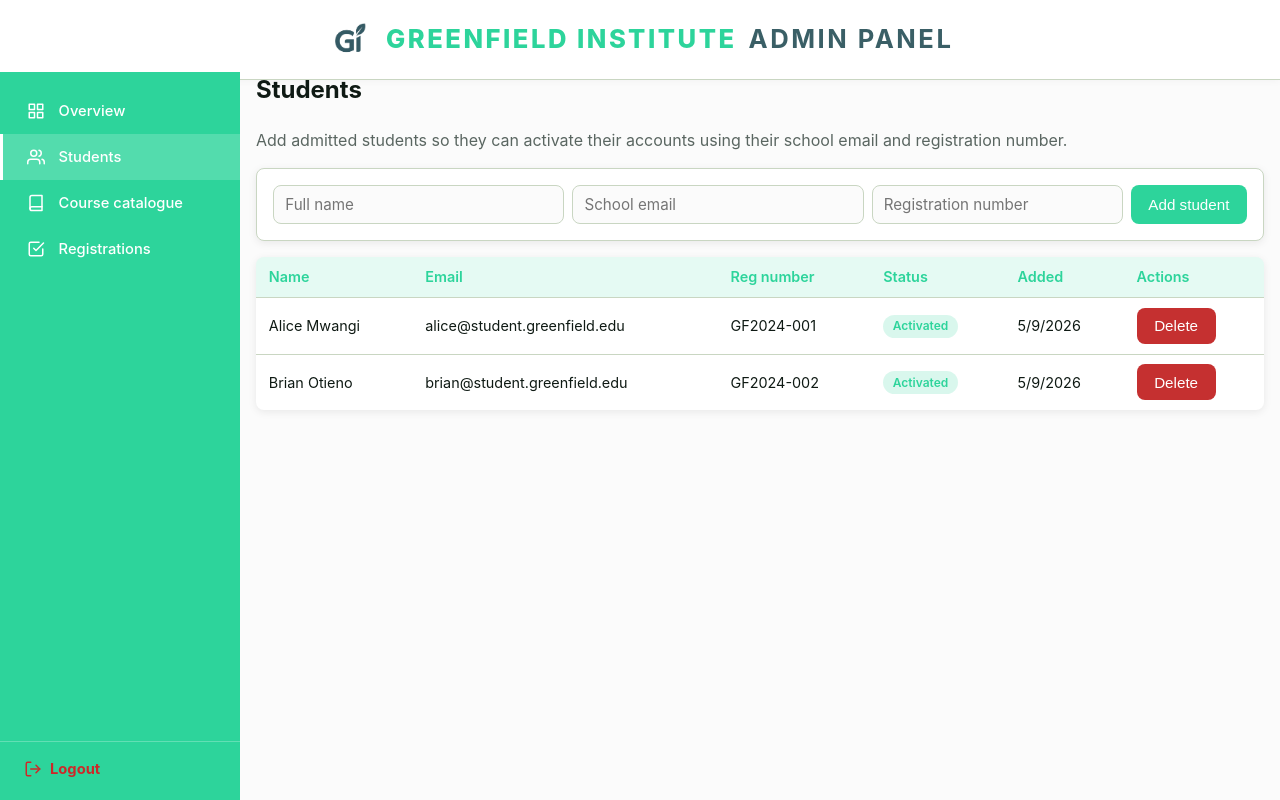
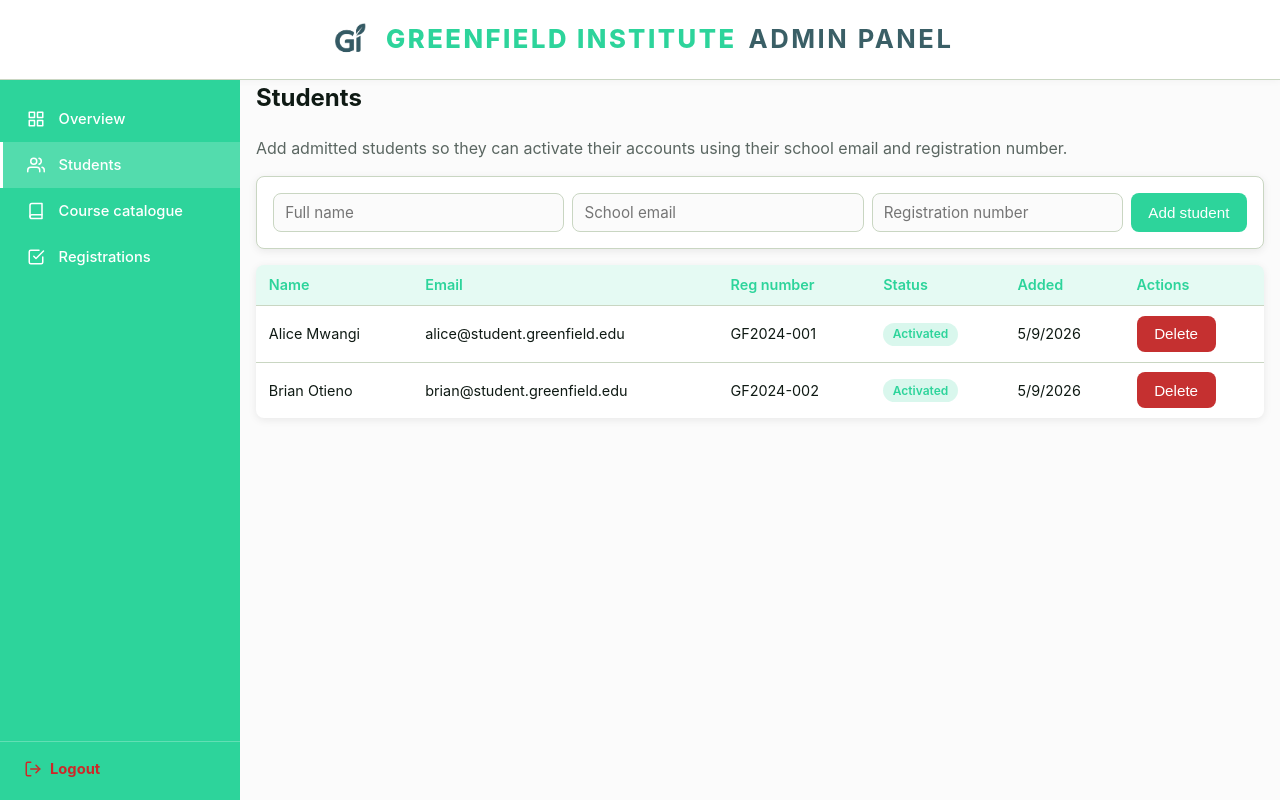
Before and after one commit to Winney360/GreenField_Institute, a PHP site: page /admin/students.php in a window 1280 px wide. Run offline with PHP 8.4, Linux system fonts and the light colour scheme; a user stored in the database is signed in; data comes from the database, SQL or seed files in the repository.

Commit message:
fix: Adjust navbar height and padding for improved sidebar alignment

```diff
--- a/assets/css/style.css
+++ b/assets/css/style.css
@@ -20,7 +20,7 @@
 
     --shadow:     0 2px 8px rgba(0, 0, 0, 0.08);
     --radius:     8px;
-    --navbar-h:   4.5rem;  /* fixed top navbar height — used by sidebar offset */
+    --navbar-h:   5rem;    /* fixed top navbar height — used by sidebar offset */
 
     /* --- Backwards-compat aliases for older pages -------------- */
     /* Existing rules still reference --green-700 etc., so map them
@@ -56,13 +56,13 @@ body {
     left: 0;
     right: 0;
     z-index: 50;
+    height: var(--navbar-h);          /* lock the height so the sidebar lines up */
     background: var(--surface);
     color: var(--color-primary);
-    padding: 1.1rem 1.5rem;
+    padding: 0 1.5rem;
     display: flex;
     align-items: center;
     justify-content: space-between;
-    flex-wrap: wrap;
     border-bottom: 1px solid var(--border);
     box-shadow: 0 1px 8px rgba(0, 0, 0, 0.04);
 }
```
